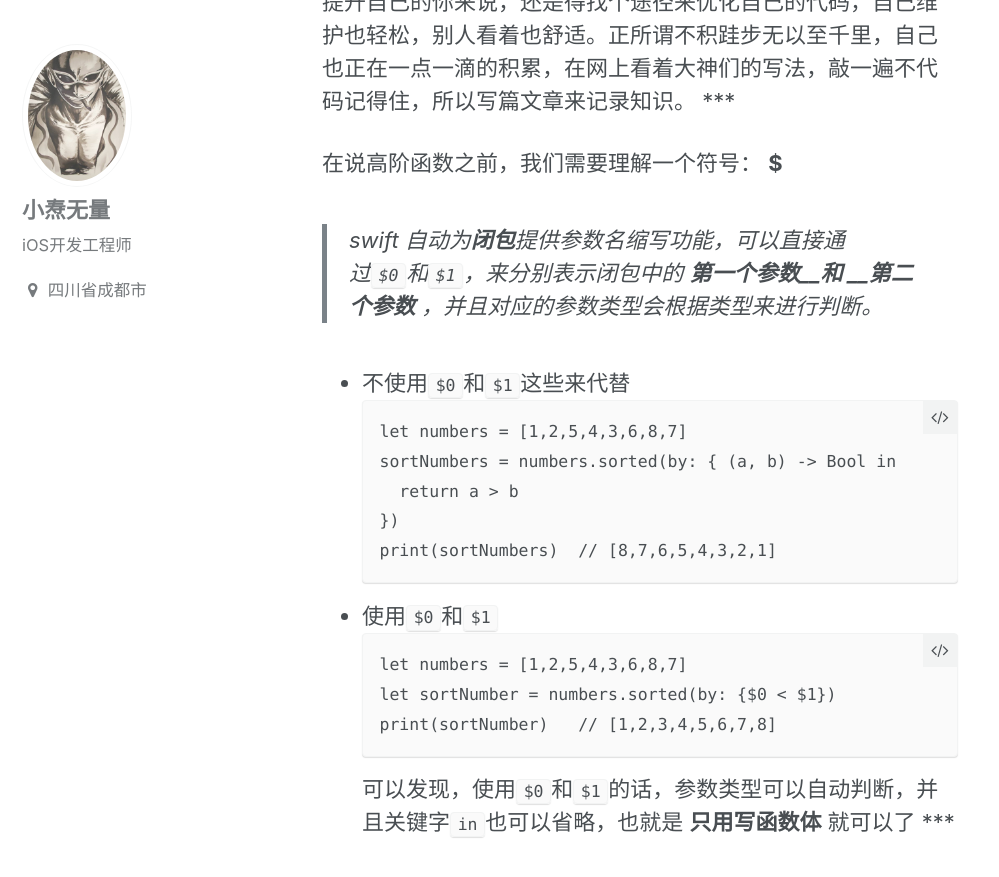
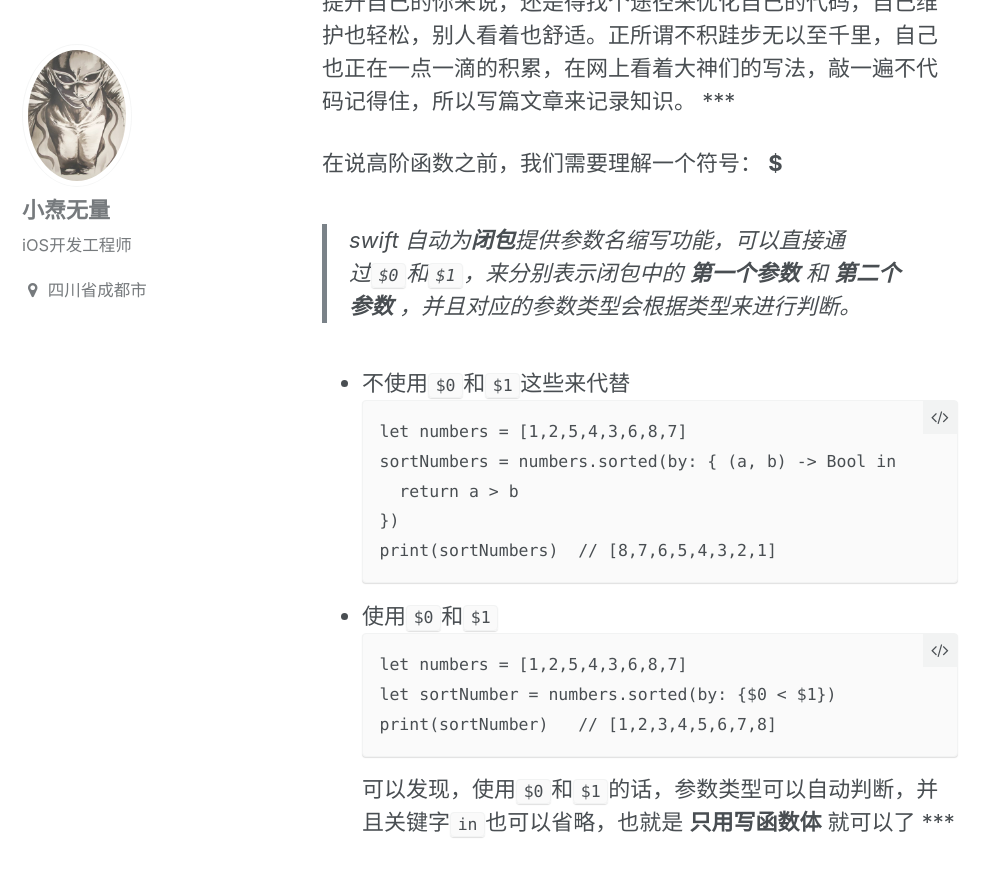
Before and after one commit to xiaotaowuliang/xiaotaowuliang.github.io, a Jekyll site: the page built from _posts/2018-03-04-Swift-Tips.md, in a window 1280 px wide and 900 px high, scrolled down 840 px. Shown: the top 877 px of the window, without its empty margins (0-999 px from the left). Built offline with Jekyll 4.4.1, drawn with Linux system fonts in a browser that asks for light colours.

Commit message:
文章格式修改

````diff
--- a/_posts/2018-03-04-Swift-Tips.md
+++ b/_posts/2018-03-04-Swift-Tips.md
@@ -15,7 +15,7 @@ tags:
 
 在说高阶函数之前，我们需要理解一个符号： __$__
 
->swift 自动为**闭包**提供参数名缩写功能，可以直接通过```$0```和```$1```，来分别表示闭包中的 __第一个参数__和 __第二个参数__ ，并且对应的参数类型会根据类型来进行判断。
+>swift 自动为**闭包**提供参数名缩写功能，可以直接通过```$0```和```$1```，来分别表示闭包中的 __第一个参数__ 和 __第二个参数__ ，并且对应的参数类型会根据类型来进行判断。
 
 - 不使用```$0```和```$1```这些来代替
 ```
````
Also changed, not shown: _posts/2018-03-19-Swift-Tips-01.md (+1 -2 lines).
